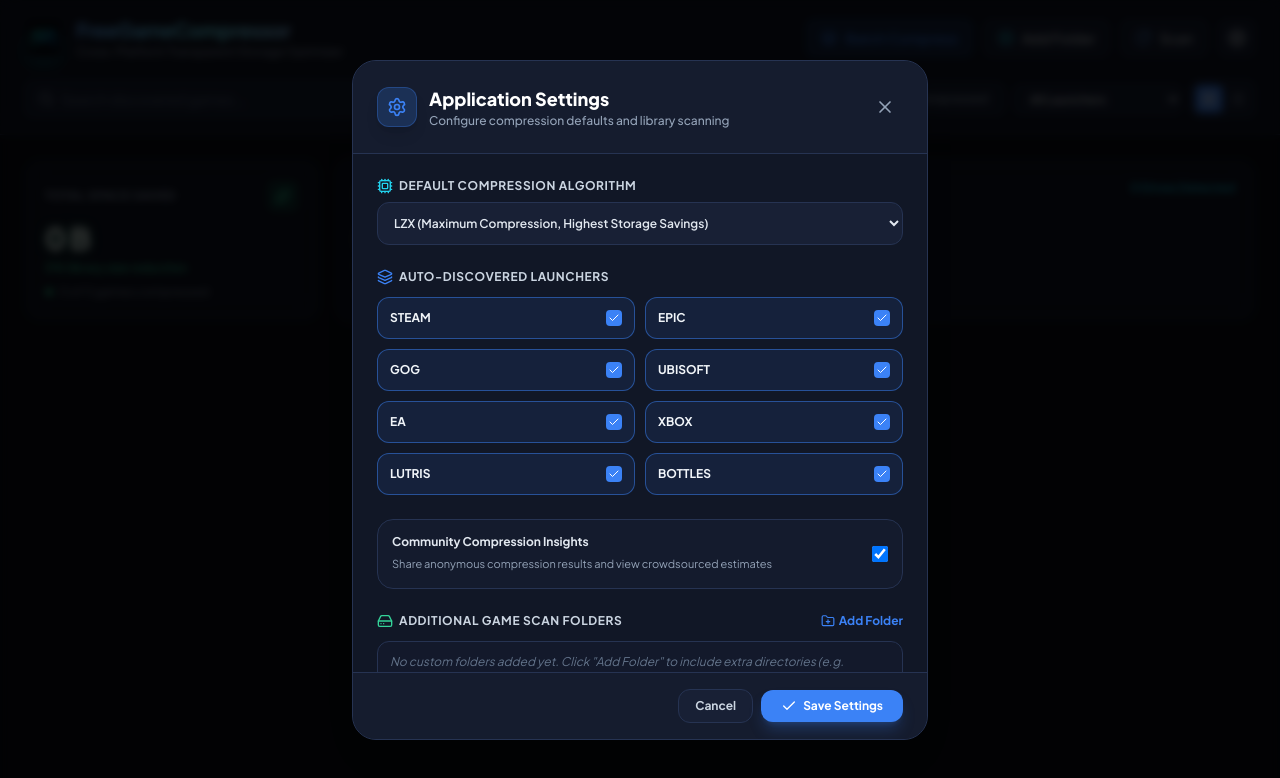
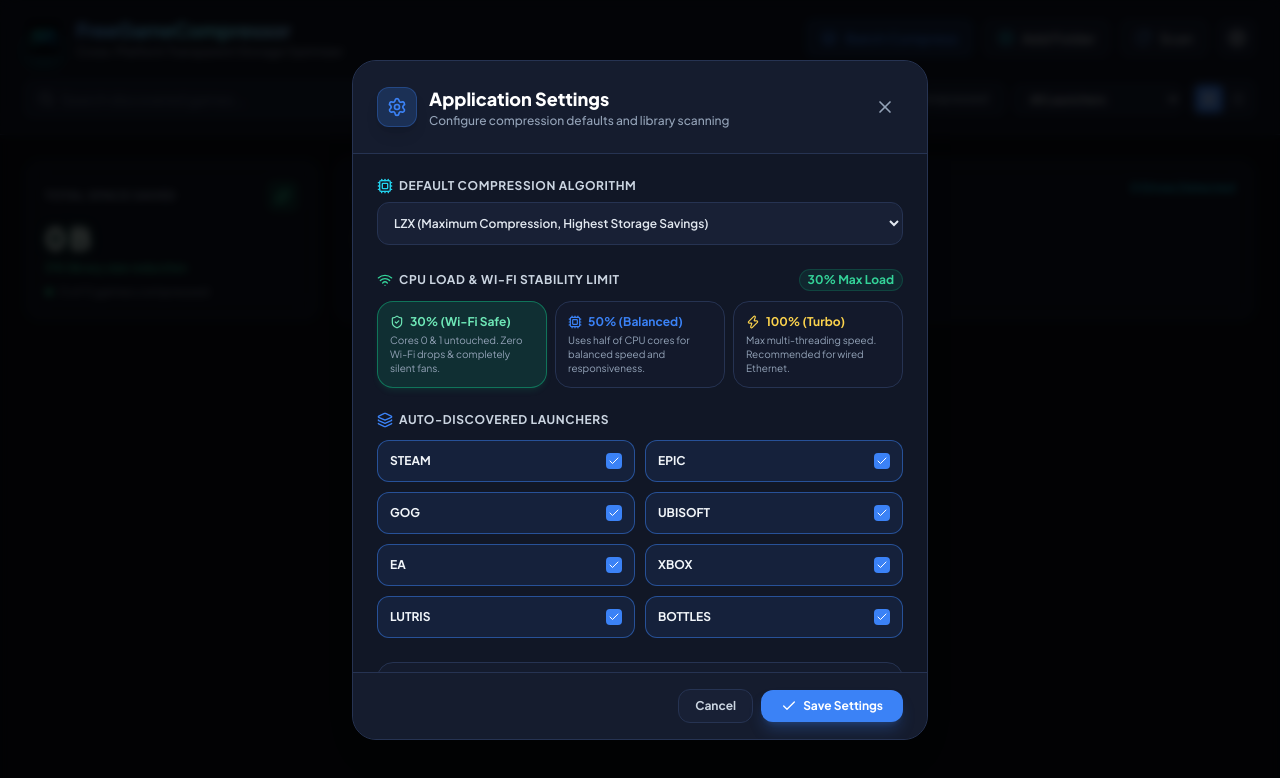
Before and after one commit to hteariH/FreeGameCompressor, a React (Vite) app: page / in a window 1280 px wide. Both pictures are taken after a click on the button 1237 px from the left and 38 px from the top of the page. Shown: the top 778 px of the page. Built offline with nearby package versions, Linux system fonts and the light colour scheme.

Commit message:
feat(settings): Add CPU & Wi-Fi Load Limiter (30% Wi-Fi Safe default, 50% Balanced, 100% Turbo); bump version to v1.1.11

```diff
--- a/package.json
+++ b/package.json
@@ -1,6 +1,6 @@
 {
   "name": "free-game-compressor",
-  "version": "1.1.10",
+  "version": "1.1.11",
   "type": "module",
   "description": "Cross-platform Game Discovery & Transparent Compression Tool for Windows, Linux & macOS",
   "main": "dist-electron/main.js",
--- a/src/main/engines/index.ts
+++ b/src/main/engines/index.ts
@@ -24,10 +24,11 @@
 
   public async decompress(
     game: Game,
-    onProgress: (progress: CompressionProgress) => void
+    onProgress: (progress: CompressionProgress) => void,
+    options?: CompressionOptions
   ): Promise<{ success: boolean; error?: string }> {
     if (process.platform === 'win32') {
-      return this.windowsEngine.decompress(game, onProgress);
+      return this.windowsEngine.decompress(game, onProgress, options);
     } else if (process.platform === 'darwin') {
       return this.macEngine.decompress(game, onProgress);
     } else {
--- a/src/renderer/src/App.tsx
+++ b/src/renderer/src/App.tsx
@@ -39,6 +39,7 @@
       custom: true,
     },
     concurrentJobs: 1,
+    cpuLimitPercentage: 30,
     theme: 'dark',
     autoScanOnStartup: true,
     notifyOnComplete: true,
--- a/src/renderer/src/components/SettingsModal.tsx
+++ b/src/renderer/src/components/SettingsModal.tsx
@@ -8,7 +8,10 @@
   Cpu,
   Layers,
   FolderSearch,
-  HardDrive
+  HardDrive,
+  Wifi,
+  ShieldCheck,
+  Zap
 } from 'lucide-react';
 import type { AppSettings, Platform, CompressionAlgorithm } from '../types';
 
@@ -100,6 +103,74 @@
               <option value="XPRESS8K">XPRESS 8K (Fast)</option>
               <option value="XPRESS4K">XPRESS 4K (Ultra Fast, Zero CPU Overhead)</option>
             </select>
+          </div>
+
+          {/* CPU & Wi-Fi Protection Mode */}
+          <div className="space-y-2.5">
+            <div className="flex items-center justify-between">
+              <label className="text-xs font-bold uppercase tracking-wider text-slate-300 flex items-center gap-1.5">
+                <Wifi className="w-4 h-4 text-emerald-400" /> CPU Load & Wi-Fi Stability Limit
+              </label>
+              <span className="text-xs font-bold text-emerald-400 bg-emerald-500/10 px-2 py-0.5 rounded-full border border-emerald-500/20">
+                {currentSettings.cpuLimitPercentage || 30}% Max Load
+              </span>
+            </div>
+
+            <div className="grid grid-cols-3 gap-2">
+              <button
+                type="button"
+                onClick={() => setCurrentSettings(prev => ({ ...prev, cpuLimitPercentage: 30 }))}
+                className={`p-3 rounded-2xl border text-left transition-all ${
+                  (currentSettings.cpuLimitPercentage || 30) === 30
+                    ? 'bg-emerald-500/15 border-emerald-500/50 shadow-md shadow-emerald-500/10'
+                    : 'bg-surface-elevated/40 border-border hover:bg-surface-elevated text-slate-400'
+                }`}
+              >
+                <div className="flex items-center gap-1.5 text-xs font-bold text-emerald-300 mb-1">
+                  <ShieldCheck className="w-3.5 h-3.5" />
+                  <span>30% (Wi-Fi Safe)</span>
+                </div>
+                <p className="text-[10px] text-slate-400 leading-snug">
+                  Cores 0 & 1 untouched. Zero Wi-Fi drops & completely silent fans.
+                </p>
+              </button>
+
+              <button
+                type="button"
+                onClick={() => setCurrentSettings(prev => ({ ...prev, cpuLimitPercentage: 50 }))}
+                className={`p-3 rounded-2xl border text-left transition-all ${
+                  currentSettings.cpuLimitPercentage === 50
+                    ? 'bg-primary/15 border-primary/50 shadow-md shadow-primary/10'
+                    : 'bg-surface-elevated/40 border-border hover:bg-surface-elevated text-slate-400'
+                }`}
+              >
+                <div className="flex items-center gap-1.5 text-xs font-bold text-primary mb-1">
+                  <Cpu className="w-3.5 h-3.5" />
+                  <span>50% (Balanced)</span>
+                </div>
+                <p className="text-[10px] text-slate-400 leading-snug">
+                  Uses half of CPU cores for balanced speed and responsiveness.
+                </p>
+              </button>
+
+              <button
+                type="button"
+                onClick={() => setCurrentSettings(prev => ({ ...prev, cpuLimitPercentage: 100 }))}
+                className={`p-3 rounded-2xl border text-left transition-all ${
+                  currentSettings.cpuLimitPercentage === 100
+                    ? 'bg-amber-500/15 border-amber-500/50 shadow-md shadow-amber-500/10'
+                    : 'bg-surface-elevated/40 border-border hover:bg-surface-elevated text-slate-400'
+                }`}
+              >
+                <div className="flex items-center gap-1.5 text-xs font-bold text-amber-300 mb-1">
+                  <Zap className="w-3.5 h-3.5" />
+                  <span>100% (Turbo)</span>
+                </div>
+                <p className="text-[10px] text-slate-400 leading-snug">
+                  Max multi-threading speed. Recommended for wired Ethernet.
+                </p>
+              </button>
+            </div>
           </div>
 
           {/* Enabled Platforms */}
--- a/src/renderer/src/types.ts
+++ b/src/renderer/src/types.ts
@@ -79,6 +79,7 @@
   customScanPaths: string[];
   enabledPlatforms: Record<Platform, boolean>;
   concurrentJobs: number;
+  cpuLimitPercentage: number; // e.g. 30 (Wi-Fi safe), 50 (balanced), 100 (turbo)
   theme: 'dark' | 'midnight' | 'cyberpunk';
   autoScanOnStartup: boolean;
   notifyOnComplete: boolean;
@@ -90,6 +91,7 @@
 export interface CompressionOptions {
   algorithm: CompressionAlgorithm;
   skipMediaFiles?: boolean;
+  cpuLimitPercentage?: number;
 }
 
 export interface ElectronAPI {
```
Also changed, not shown: src/main/engines/windows.ts (+8 -4 lines), src/main/main.ts (+15 -3 lines), 1 other file (tests, documents, lock files or other folders).
